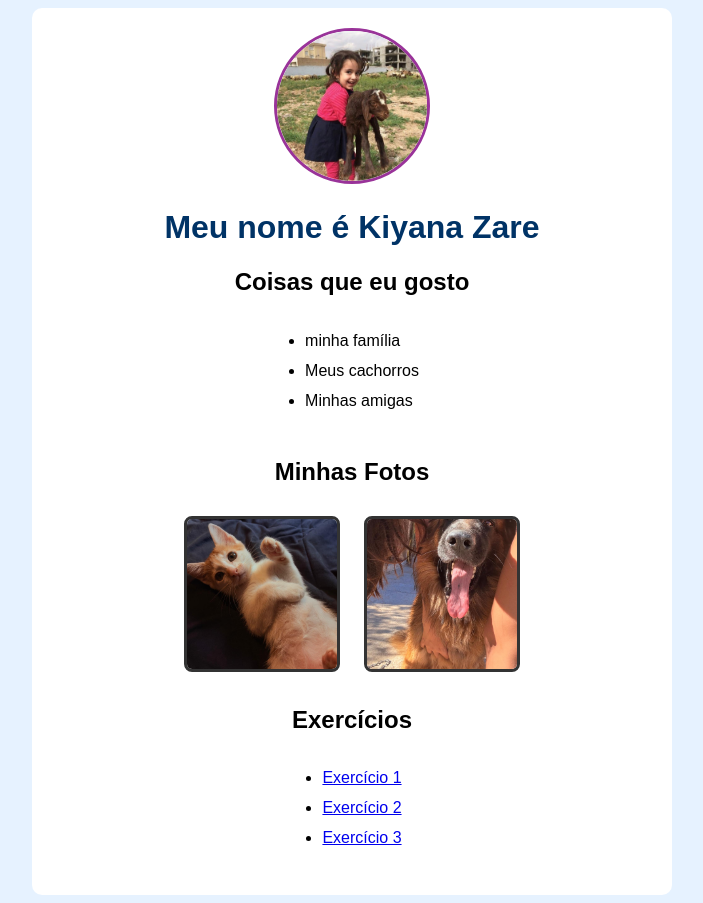
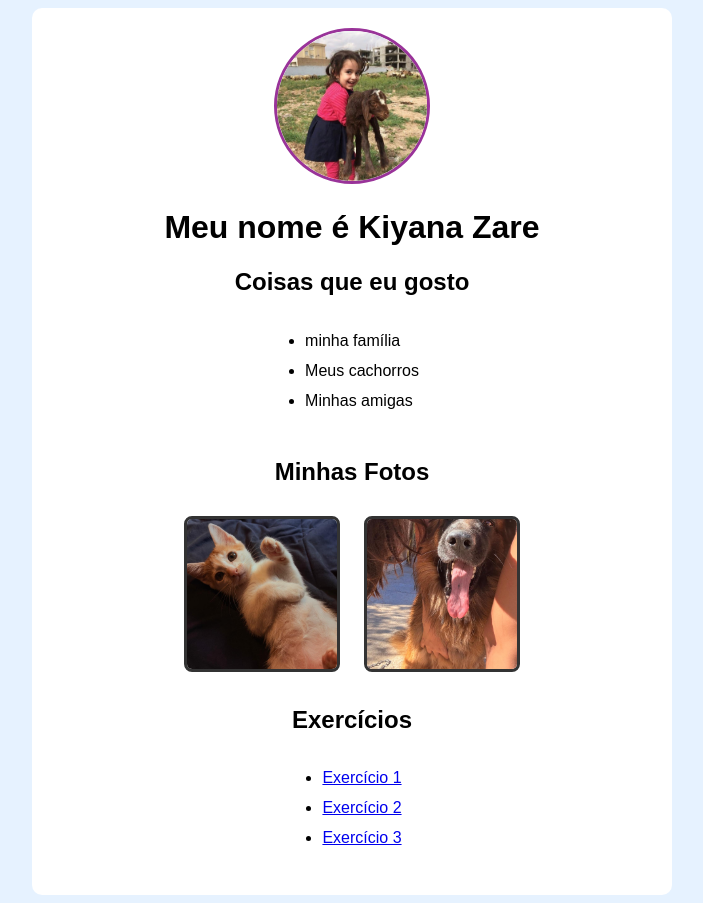
Before and after one commit to kianazare4455-cmyk/sit-1serie-KiyanaZare, a plain HTML site: page index.html in a window 1280 px wide. Shown: the whole page, without its empty margins (288-991 px from the left). Drawn offline with Linux system fonts and the light colour scheme.

Commit message:
Update style.css

```diff
--- a/style.css
+++ b/style.css
@@ -13,7 +13,7 @@ body{
 }
 
 h1{
-    color: #003366;
+    color: ##993399;
 }
 
 .perfil{
```
